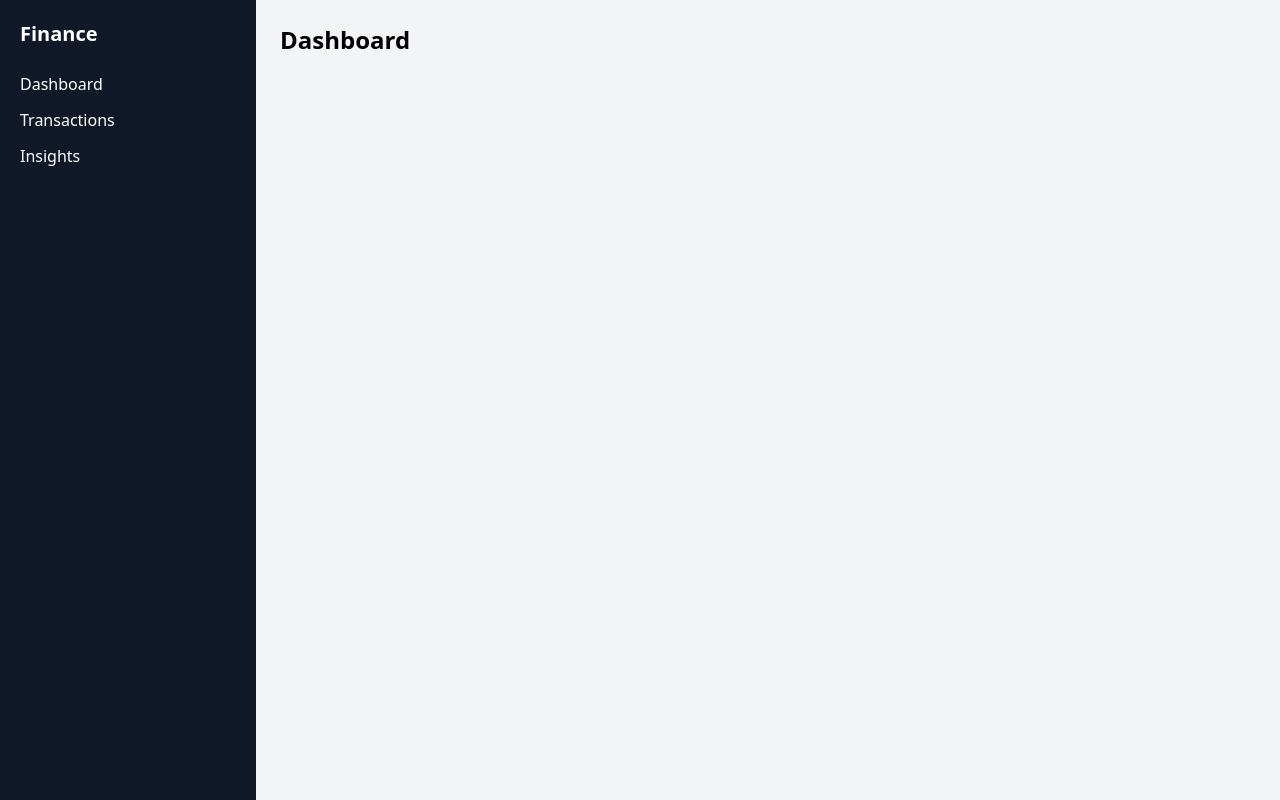
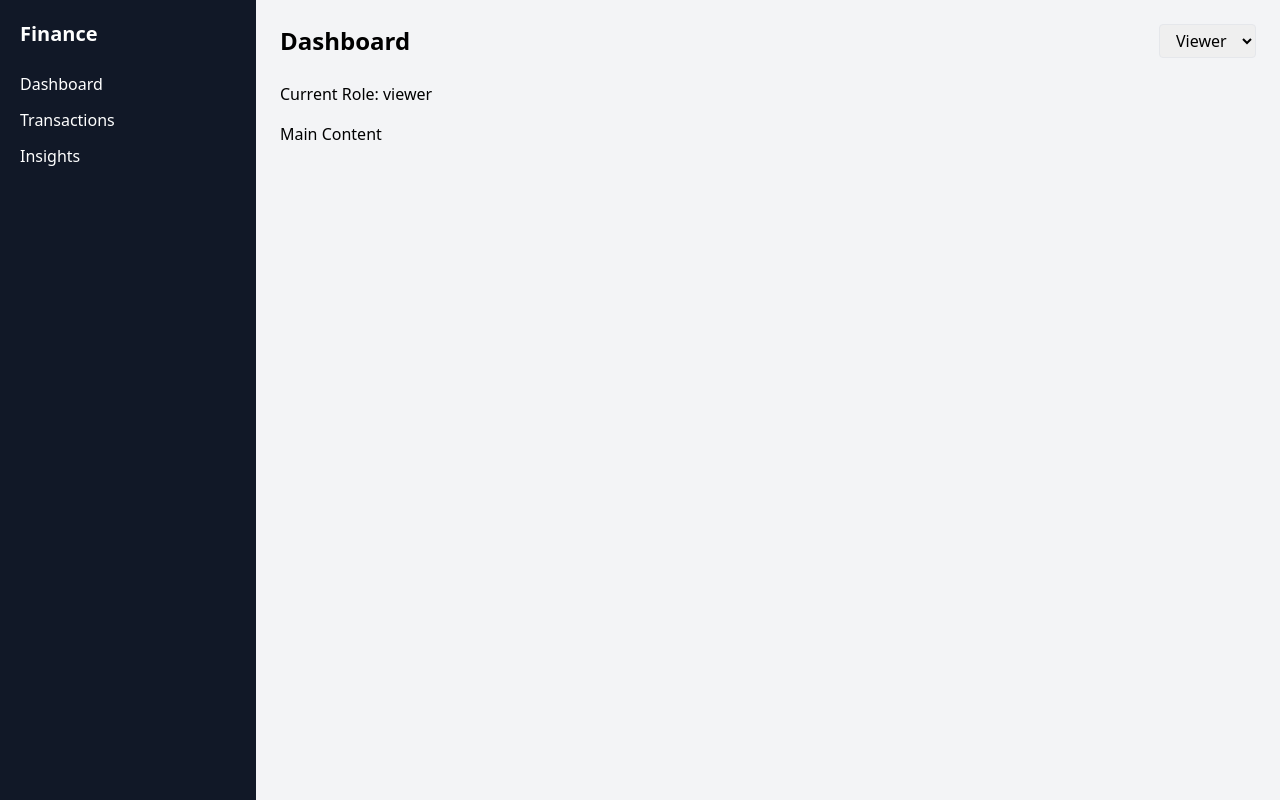
Before and after one commit to Sweety-Mitra/Finance_Dashboard, a React (Vite) app: page / in a window 1280 px wide. Built offline with nearby package versions, Linux system fonts and the light colour scheme.

Commit message:
feat: implement role switcher for simulated RBAC (viewer/admin)

```diff
--- a/src/App.jsx
+++ b/src/App.jsx
@@ -1,12 +1,18 @@
 import Sidebar from "./components/common/Sidebar";
+import Header from "./components/common/Header";
+import { useContext } from "react";
+import { AppContext } from "./context/AppContext";
 
 function App() {
+  const { transactions, role } = useContext(AppContext);
   return (
     <div className="flex h-screen">
       <Sidebar />
 
       <main className="flex-1 bg-gray-100 p-6">
-        <h2 className="text-2xl font-semibold">Dashboard</h2>
+        <Header />
+        <p className="mb-4">Current Role: {role}</p>
+        <p>Main Content</p>
       </main>
     </div>
   );
--- /dev/null
+++ b/src/components/common/Header.jsx
@@ -0,0 +1,23 @@
+import { useContext } from "react";
+import { AppContext } from "../../context/AppContext";
+
+const Header = () => {
+  const { role, setRole } = useContext(AppContext);
+
+  return (
+    <div className="flex justify-between items-center mb-6">
+      <h2 className="text-2xl font-semibold">Dashboard</h2>
+
+      <select
+        value={role}
+        onChange={(e) => setRole(e.target.value)}
+        className="border px-3 py-1 rounded"
+      >
+        <option value="viewer">Viewer</option>
+        <option value="admin">Admin</option>
+      </select>
+    </div>
+  );
+};
+
+export default Header;
--- a/src/data/transactions.js
+++ b/src/data/transactions.js
@@ -13,4 +13,18 @@ export const transactions = [
     category: "Food",
     type: "expense",
   },
+  {
+    id: 3,
+    date: "2026-04-03",
+    amount: 800,
+    category: "Transport",
+    type: "expense",
+  },
+  {
+    id: 4,
+    date: "2026-04-04",
+    amount: 2000,
+    category: "Freelance",
+    type: "income",
+  },
 ];
```
